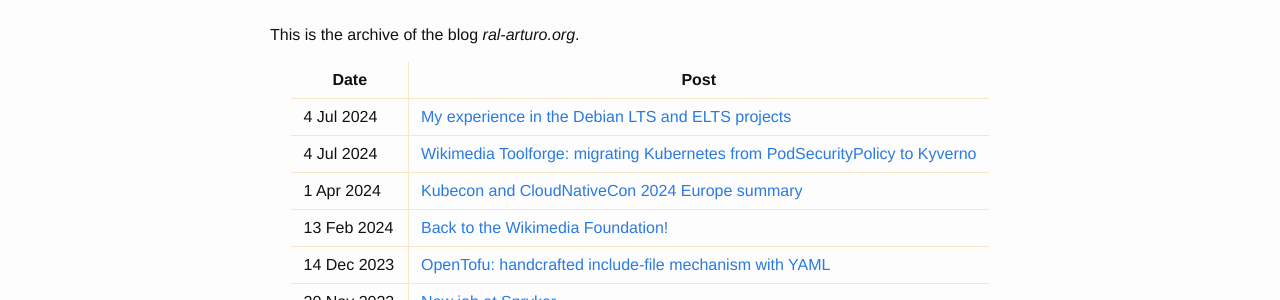
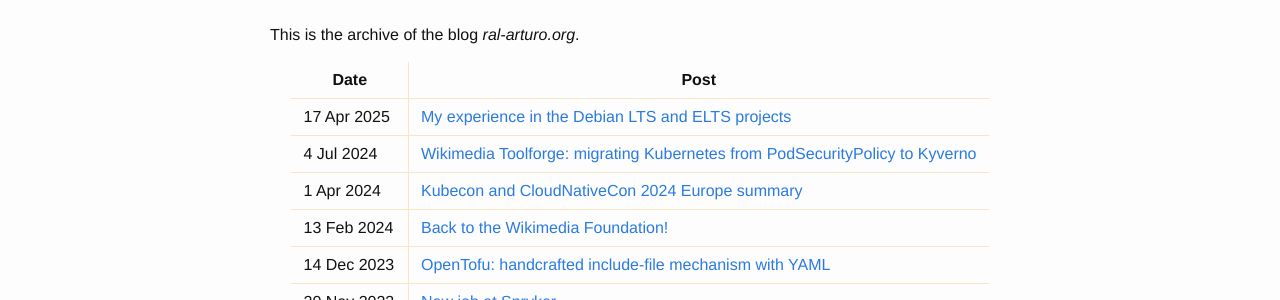
Before and after one commit to aborrero/ral-arturo.org, a Jekyll site: the page built from archive.md, in a window 1280 px wide and 900 px high. Shown: the part 141-441 px from the top of the window. Built offline with Jekyll 4.4.1, drawn with Linux system fonts in a browser that asks for light colours.

Commit message:
Update 2025-04-17-lts.md
Refresh date.

```diff
--- a/_posts/2025-04-17-lts.md
+++ b/_posts/2025-04-17-lts.md
@@ -1,7 +1,7 @@
 ---
 layout: post
 title:  "My experience in the Debian LTS and ELTS projects"
-date:   2024-07-04 10:00 +0100
+date:   2025-04-17 10:00 +0100
 ---
 
 ![Debian][debian-logo]
```
